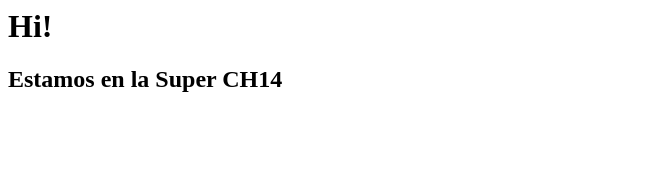
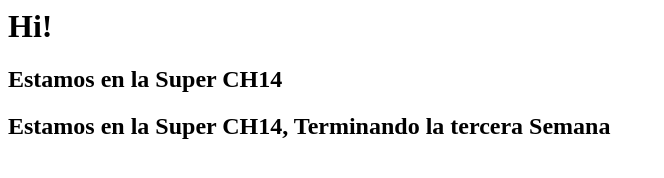
Before and after one commit to ValeriaMojC/practica, a plain HTML site: page html/index.html in a window 1280 px wide. Shown: the whole page, without its empty margins (0-664 px from the left). Drawn offline with Linux system fonts and the light colour scheme.

Commit message:
Commit desde github

```diff
--- a/html/index.html
+++ b/html/index.html
@@ -2,5 +2,6 @@
  <body>
    <h1>Hi!</h1>
    <h2>Estamos en la Super CH14</h2>
+  <h2>Estamos en la Super CH14, Terminando la tercera Semana</h2>
  </body>
 </html>
```
